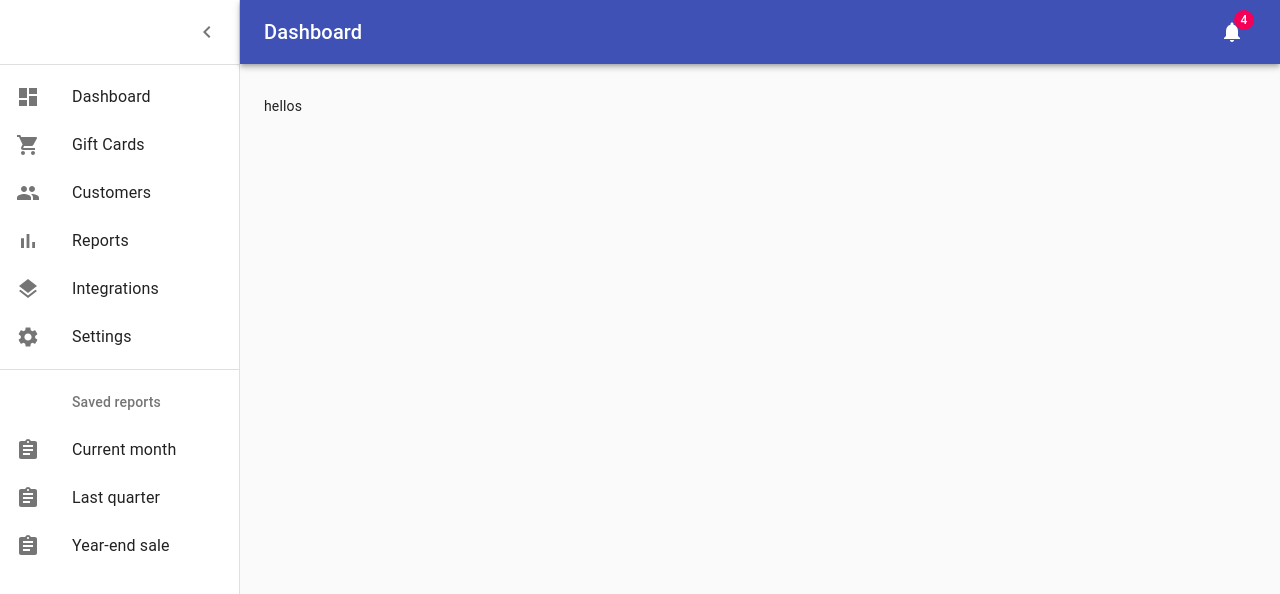
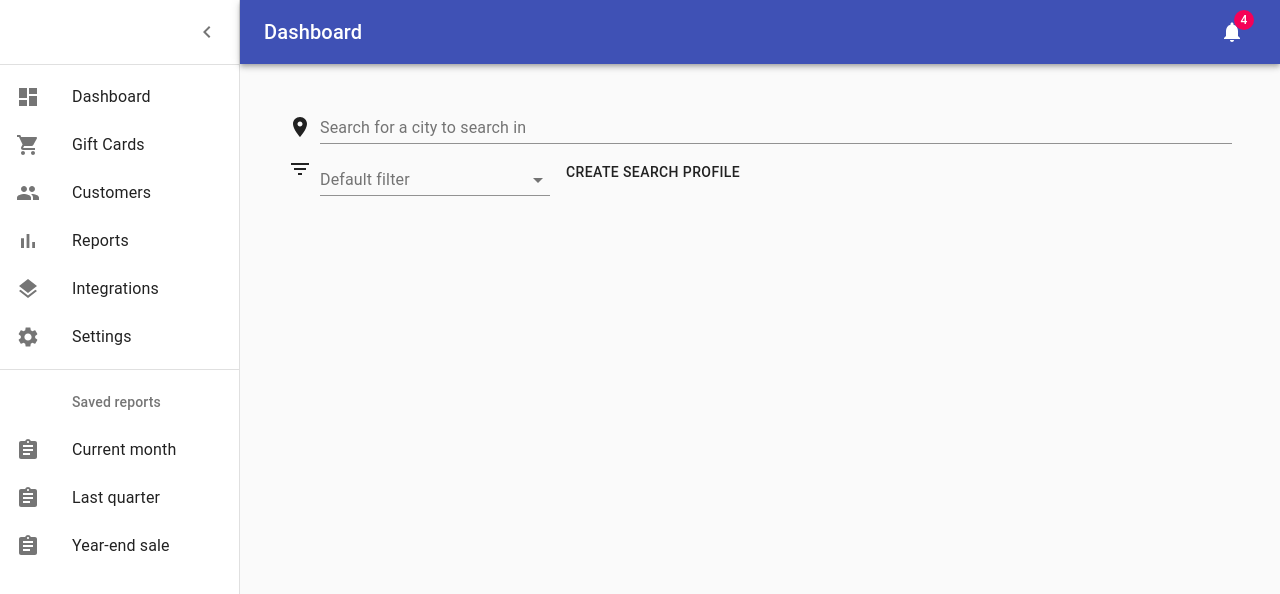
Before and after one commit to Pros0/hopl, a Next.js app in the folder app/: page /search in a window 1280 px wide. Shown: the top 594 px of the page. Built offline with nearby package versions, Linux system fonts and the light colour scheme.

Commit message:
adding more base components to search page

```diff
--- a/app/components/SearchPage/index.js
+++ b/app/components/SearchPage/index.js
@@ -1,7 +1,13 @@
 import React from 'react';
+import { Container } from '@material-ui/core';
+import SearchField from './searchField';
+import SearchProfile from './searchProfile';
 
 const SearchPage = () => {
-  return <>hellos</>;
+  return <Container fixed>
+    <SearchField />
+    <SearchProfile />
+  </Container>;
 }
 
 export default SearchPage;
--- /dev/null
+++ b/app/components/SearchPage/messages.js
@@ -0,0 +1,16 @@
+import { defineMessages } from 'react-intl';
+
+export default defineMessages({
+  searchPlaceHolder: {
+    id: 'search.placeholder',
+    defaultMessage: 'Search for a city to search in',
+  },
+  addSearchProfile: {
+    id: 'search.profile.add',
+    defaultMessage: 'Create search profile'
+  },
+  searchProfileSelectPlaceholder: {
+    id: 'search.profile.select',
+    defaultMessage: 'Default filter'
+  }
+});
--- /dev/null
+++ b/app/components/SearchPage/searchField.js
@@ -0,0 +1,20 @@
+import React from 'react';
+import { TextField, Grid, Container } from '@material-ui/core';
+import LocationOn from '@material-ui/icons/LocationOn';
+import { useIntl } from 'react-intl';
+import messages from './messages';
+import { FlexGrowGrid } from './styled';
+
+const SearchField = () => {
+  const { formatMessage } = useIntl();
+  return <Grid container spacing={1} alignItems="flex-end">
+  <Grid item>
+    <LocationOn />
+  </Grid>
+  <FlexGrowGrid item>
+    <TextField fullWidth label={formatMessage(messages.searchPlaceHolder)} />
+  </FlexGrowGrid>
+</Grid>
+}
+
+export default SearchField;
--- /dev/null
+++ b/app/components/SearchPage/searchProfile.js
@@ -0,0 +1,33 @@
+import React, { useState } from 'react';
+import { Container, Grid, InputLabel, Select, MenuItem, Button, FormControl } from '@material-ui/core';
+import FilterList from '@material-ui/icons/FilterList';
+import { useIntl } from 'react-intl';
+import messages from './messages';
+
+const SearchProfile = () => {
+  const { formatMessage } = useIntl();
+  const [selectedProfile, setSelected] = useState('');
+  return <Grid container alignItems="center" spacing={1}>
+    <Grid item>
+      <FilterList />
+    </Grid>
+    <Grid item xs={6} sm={4} md={3}>
+      <FormControl fullWidth>
+        <InputLabel id="select-label">{formatMessage(messages.searchProfileSelectPlaceholder)}</InputLabel>
+        <Select
+          labelId="select-label"
+          value={selectedProfile}
+          onChange={e => setSelected(e.target.value)}>
+          <MenuItem disabled value=''>
+            <em>derp</em>
+          </MenuItem>
+        </Select>
+      </FormControl>
+    </Grid>
+    <Grid item xs={6}>
+      <Button>{formatMessage(messages.addSearchProfile)}</Button>
+    </Grid>
+  </Grid>
+}
+
+export default SearchProfile;
--- /dev/null
+++ b/app/components/SearchPage/styled.js
@@ -0,0 +1,6 @@
+import styled from 'styled-components';
+import { Grid } from '@material-ui/core';
+
+export const FlexGrowGrid = styled(Grid)`
+  flex-grow: 1;
+`;
```
